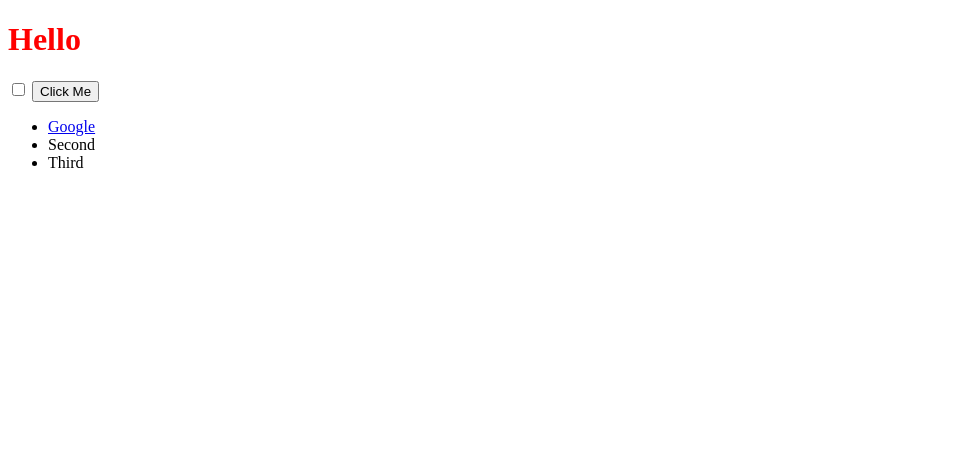
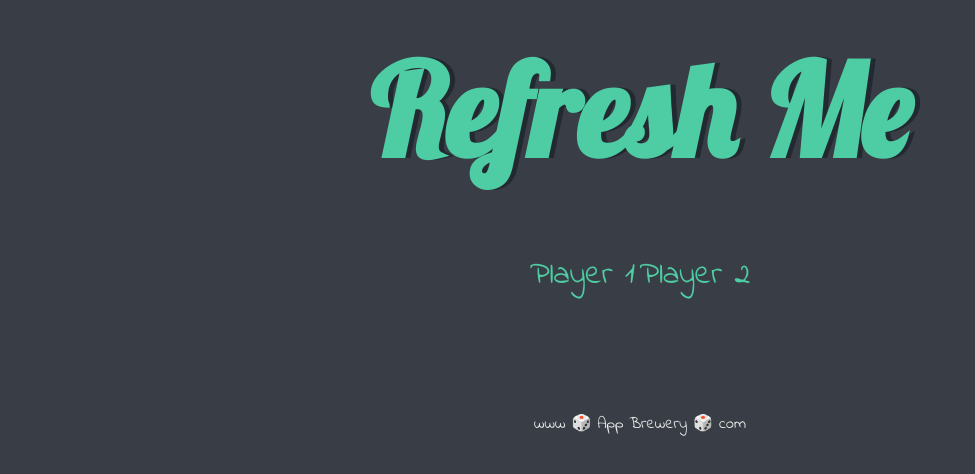
Before and after one commit to Wills-Designs/Dice-Project, a plain HTML site: page index.html in a window 1280 px wide. Shown: the whole page, without its empty margins (0-975 px from the left). Drawn offline with Linux system fonts and the light colour scheme.

Commit message:
Set up starter template

```diff
--- a/index.html
+++ b/index.html
@@ -6,23 +6,31 @@
 	<meta name="viewport" content="width=device-width">
 	<title>repl.it</title>
 	<link href="style.css" rel="stylesheet" type="text/css" />
+  <link href="https://fonts.googleapis.com/css?family=Indie+Flower|Lobster" rel="stylesheet">
 </head>
 
 <body>
 
-	<h1>Hello</h1>
+	<div class="container">
+		<h1>Refresh Me</h1>
 
-	<input type="checkbox">
+		<div class="dice">
+			<p>Player 1</p>
+			<img class="img1" src="">
+      </div>
 
-    <button style=":active color:red;">Click Me</button>
+      <div class="dice">
+        <p>Player 2</p>
+        <img class="img2" src="">
+      </div>
 
-    <ul>
-      <li class="list">
-        <a href="https://www.google.com">Google</a>
-      </li>
-      <li class="list">Second</li>
-      <li class="list">Third</li>
-    </ul>
+    </div>
+
   <script src="script.js"></script>
 </body>
+
+<footer>
+  www 🎲 App Brewery 🎲 com
+</footer>
+
 </html>
--- a/style.css
+++ b/style.css
@@ -1,3 +1,41 @@
+.container {
+  width: 70%;
+  margin: auto;
+  text-align: center;
+}
+
+.dice {
+  text-align: center;
+  display: inline-block;
+
+}
+
+body {
+  background-color: #393E46;
+}
+
 h1 {
-  color: red;
+  margin: 30px;
+  font-family: 'Lobster', cursive;
+  text-shadow: 5px 0 #232931;
+  font-size: 8rem;
+  color: #4ECCA3;
 }
+
+p {
+  font-size: 2rem;
+  color: #4ECCA3;
+  font-family: 'Indie Flower', cursive;
+}
+
+img {
+  width: 80%;
+}
+
+footer {
+  margin-top: 5%;
+  color: #EEEEEE;
+  text-align: center;
+  font-family: 'Indie Flower', cursive;
+
+}
```
